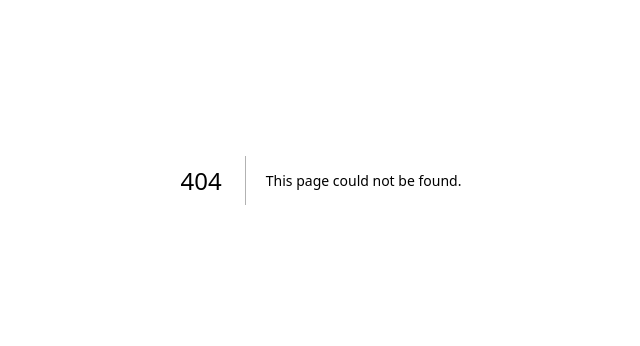
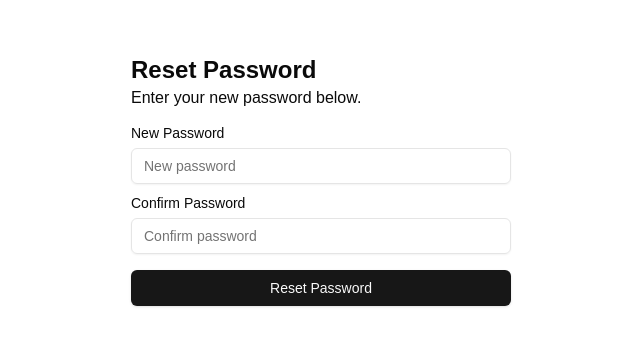
Before and after one commit to cifelse/smartbuy, a Next.js app: page /reset-password in a window 1280 px wide. Before the commit this address had no page. Shown: the part 220-566 px from the top of the page, without its empty margins (319-959 px from the left). Built offline with nearby package versions, Linux system fonts and the light colour scheme; no server answers.

Commit message:
For forgotpass -> reset-password 0.1
Maybe? No db yet but hey, if it dont work, time to tweakins. Also a bit of a test as well to see how if the vercel big.

```diff
--- /dev/null
+++ b/src/app/reset-password/page.tsx
@@ -0,0 +1,97 @@
+'use client'
+//the reset-password page redirect here from forgotpass?
+import { useState } from 'react';
+import { useRouter } from 'next/navigation';
+import { Button } from "@/components/ui/button";
+import { Input } from "@/components/ui/input";
+import { Label } from "@/components/ui/label";
+import { createClient } from "@supabase/supabase-js";
+
+const supabase = createClient(
+  process.env.NEXT_PUBLIC_SUPABASE_URL || "",
+  process.env.NEXT_PUBLIC_SUPABASE_PUBLIC_KEY || ""
+);
+
+export default function ResetPassword() {
+  const [newPassword, setNewPassword] = useState('');
+  const [confirmPassword, setConfirmPassword] = useState('');
+  const [error, setError] = useState('');
+  const [success, setSuccess] = useState(false);
+  const [isLoading, setIsLoading] = useState(false);
+  const router = useRouter();
+
+  const queryParams = new URLSearchParams(window.location.search);
+  const username = queryParams.get('username');
+
+  async function onSubmit(event: { preventDefault: () => void; }) {
+    event.preventDefault();
+    setIsLoading(true);
+    setError('');
+
+    if (newPassword !== confirmPassword) {
+      setError('Passwords do not match.');
+      setIsLoading(false);
+      return;
+    }
+
+    try {
+      // Update the password in Supabase
+      const { error: updateError } = await supabase
+        .from('users')
+        .update({ password: newPassword })
+        .eq('username', username);
+
+      if (updateError) {
+        setError('Failed to update the password. Please try again.');
+        setIsLoading(false);
+        return;
+      }
+
+      setSuccess(true);
+      setTimeout(() => router.push('/login'), 3000); // Redirect to login after success
+    } catch (err) {
+      setError('An unexpected error occurred.');
+      console.error(err);
+    } finally {
+      setIsLoading(false);
+    }
+  }
+
+  return (
+    <div className="container flex h-screen w-screen flex-col items-center justify-center">
+      <div className="w-[380px]">
+        <h1 className="text-2xl font-bold">Reset Password</h1>
+        <p className="mb-4">Enter your new password below.</p>
+
+        {error && <p className="text-sm text-red-500">{error}</p>}
+        {success && <p className="text-sm text-green-500">Password updated successfully. Redirecting...</p>}
+
+        <form onSubmit={onSubmit}>
+          <div className="grid gap-2">
+            <Label htmlFor="newPassword">New Password</Label>
+            <Input
+              id="newPassword"
+              type="password"
+              placeholder="New password"
+              value={newPassword}
+              onChange={(e) => setNewPassword(e.target.value)}
+            />
+          </div>
+          <div className="grid gap-2 mt-3">
+            <Label htmlFor="confirmPassword">Confirm Password</Label>
+            <Input
+              id="confirmPassword"
+              type="password"
+              placeholder="Confirm password"
+              value={confirmPassword}
+              onChange={(e) => setConfirmPassword(e.target.value)}
+            />
+          </div>
+          <Button className="w-full mt-4" type="submit" disabled={isLoading}>
+            {isLoading ? 'Resetting...' : 'Reset Password'}
+          </Button>
+        </form>
+      </div>
+    </div>
+  );
+}
```
